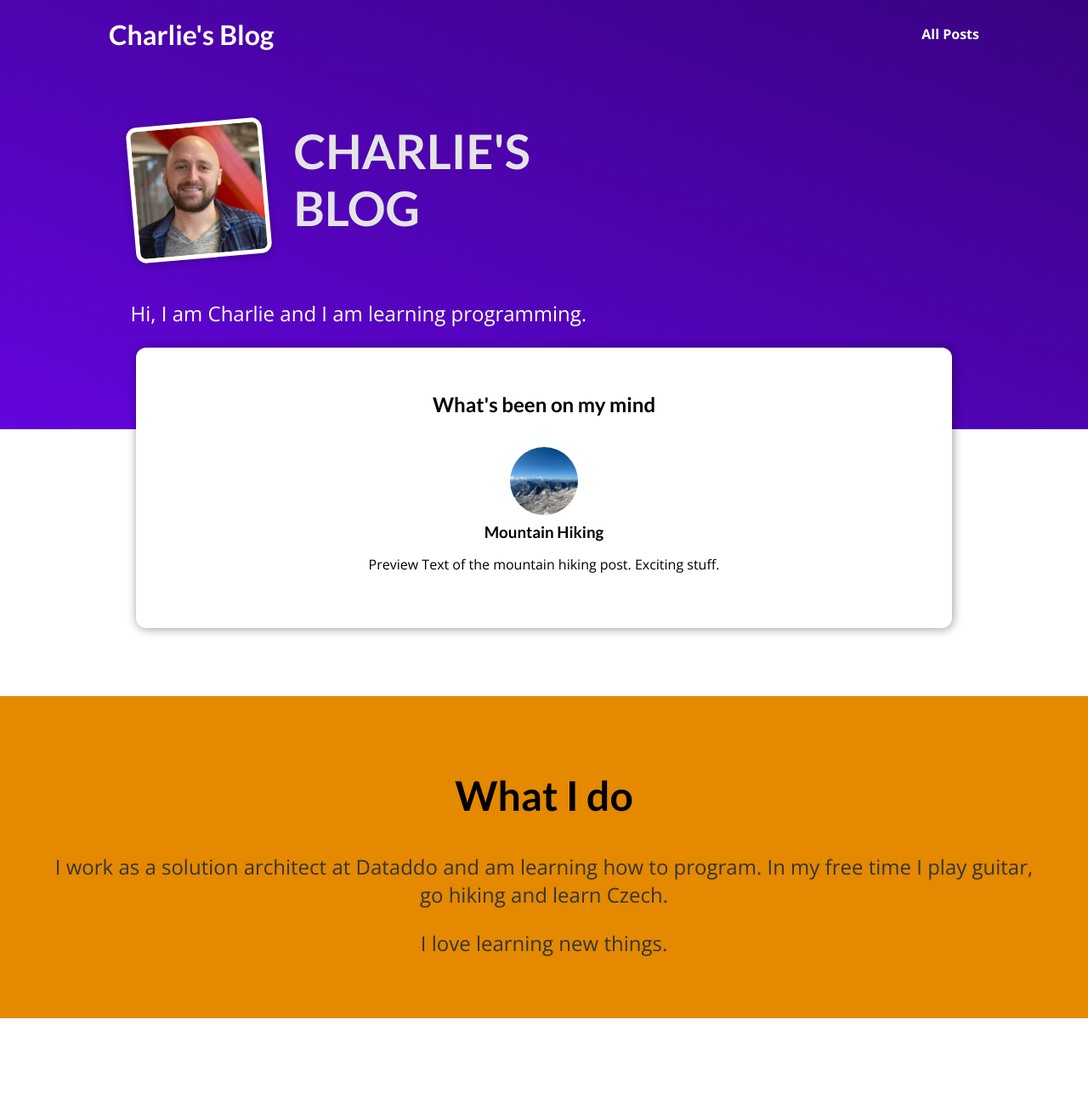
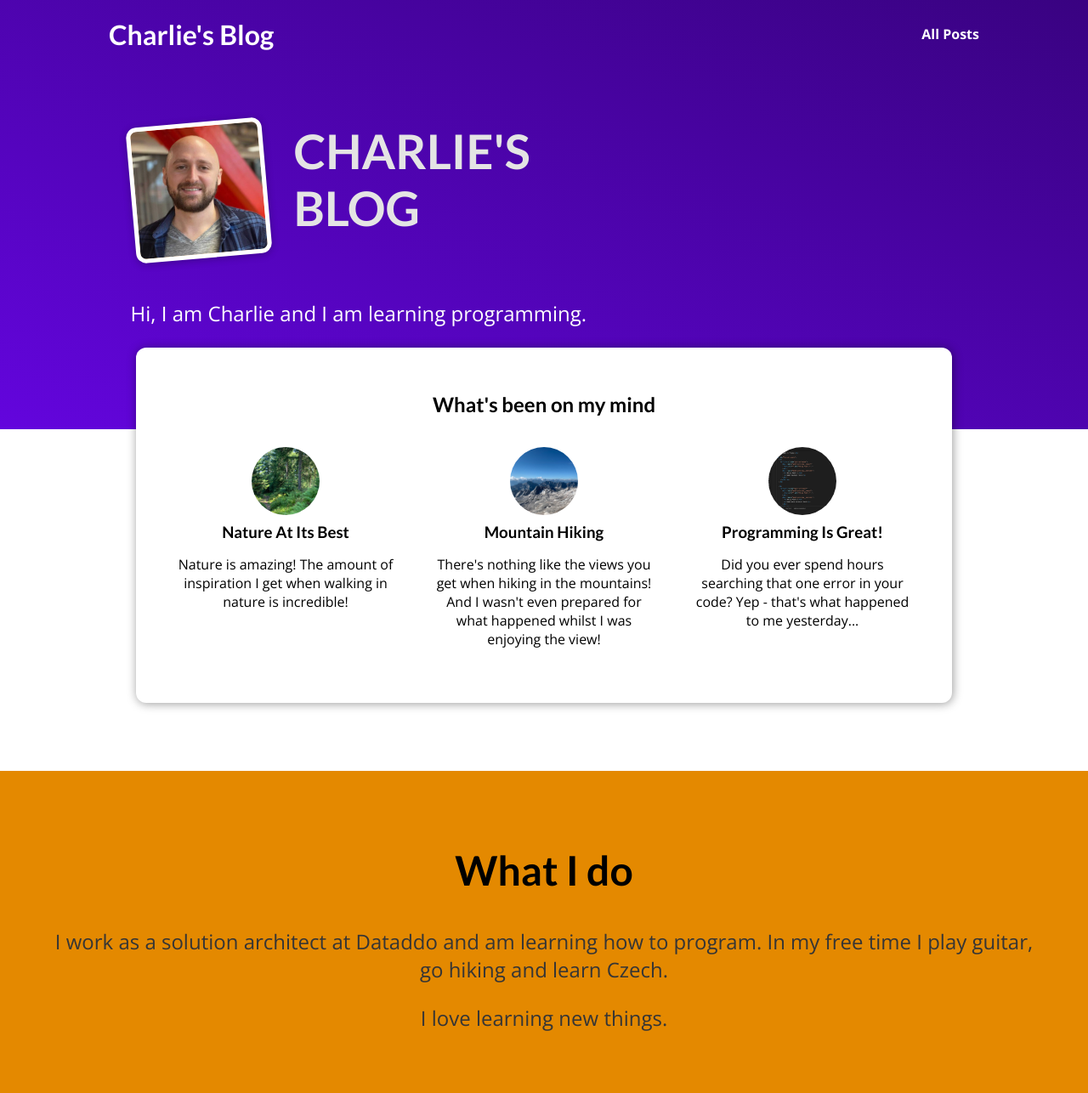
Before and after one commit to smoaking90/my-site, a Django app: page / in a window 1280 px wide. Shown: the whole page at 85% size. Before the commit the page ends 1198 px from the top, so only its background shows below. Run offline with Django 5.2, Linux system fonts and the light colour scheme.

Commit message:
special template features and syntax

```diff
--- a/blog/templates/blog/includes/post.html
+++ b/blog/templates/blog/includes/post.html
@@ -1,11 +1,11 @@
 {% load static %}
 <li>
     <article class="post">
-        <a href="{% url 'full-post' slug='the-mountains' %}">
-            <img src="{% static 'blog/images/mountains.jpg'%}" alt="Mountain Hiking">
+        <a href="{% url 'full-post' slug=post.slug %}">
+            <img src="{% static 'blog/images/'|add:post.image %}" alt="{{post.title}}">
             <div class="post__content">
-                <h3>Mountain Hiking</h3>
-                <p>Preview Text of the mountain hiking post. Exciting stuff.</p>
+                <h3>{{ post.title }}</h3>
+                <p>{{ post.excerpt }}</p>
             </div>
         </a>
     </article>
--- a/blog/templates/blog/index.html
+++ b/blog/templates/blog/index.html
@@ -21,7 +21,9 @@
     <h2>What's been on my mind</h2>
 
     <ul>
-        {% include 'blog/includes/post.html' %}
+        {% for post in posts %}
+            {% include 'blog/includes/post.html' %}
+        {% endfor %}
     </ul>
 
 </section>
--- a/blog/views.py
+++ b/blog/views.py
@@ -1,8 +1,10 @@
 from django.shortcuts import render
 from django.http import HttpResponse
 from datetime import date
+import sys
 
-posts = [
+
+all_posts = [
     {
         "slug": "hike-in-the-mountains",
         "image": "mountains.jpg",
@@ -68,11 +70,18 @@ posts = [
     }
 ]
 
+def get_date(post_data):
+  return post_data['date']
+
 # Create your views here.
 
 
 def index(request):
-    return render(request, 'blog/index.html')
+    sorted_posts = sorted(all_posts, key=get_date)
+    latest_posts = sorted_posts[-3:]
+    return render(request, 'blog/index.html', {
+      "posts": latest_posts
+    })
 
 
 def posts(request):
```
